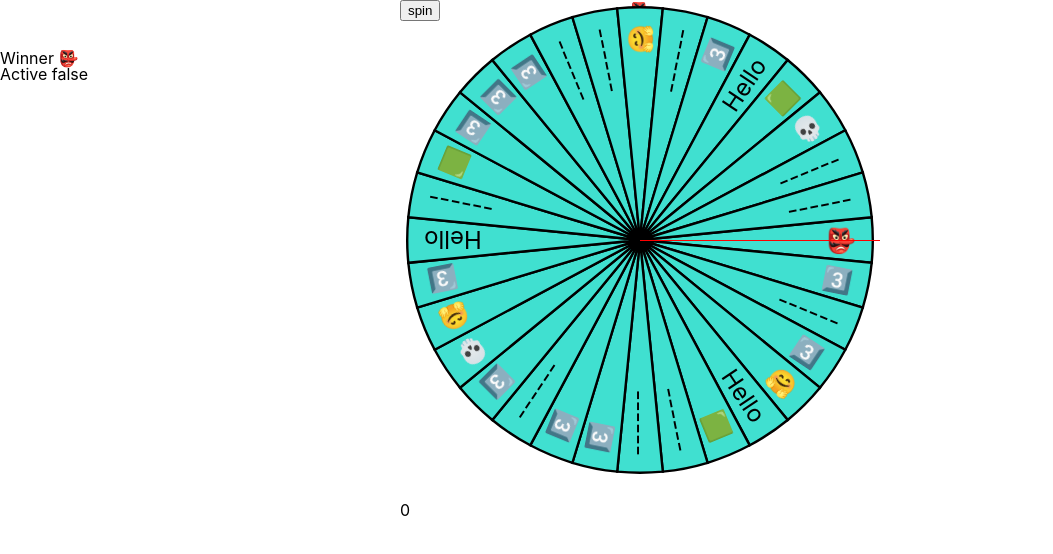
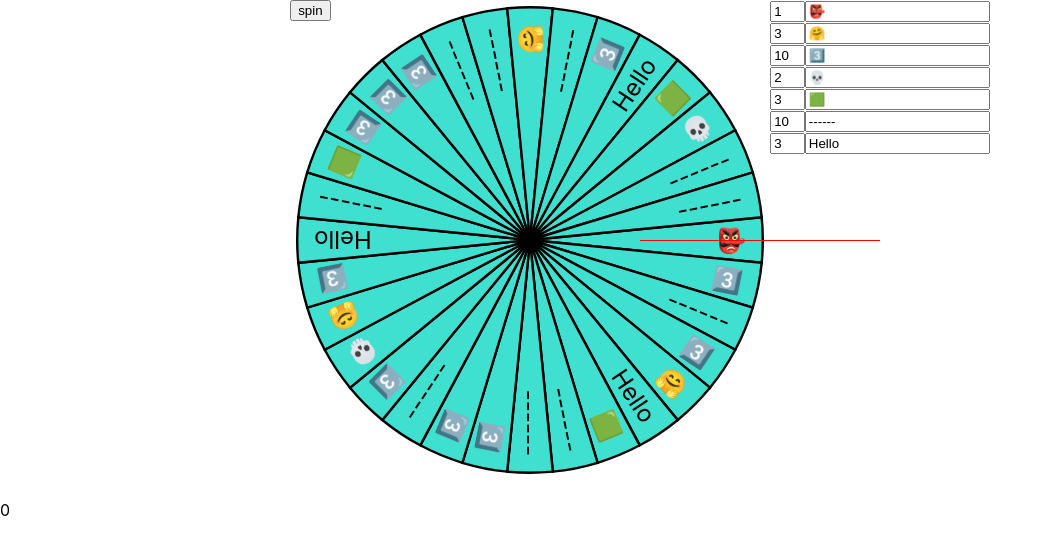
Before and after one commit to z-eric/EZ_Wheel, a React (Create React App) app in the folder spinner-wheel/: page / in a window 1280 px wide. Shown: the top 554 px of the page, without its empty margins (0-1053 px from the left). Built offline with nearby package versions, Linux system fonts and the light colour scheme.

Commit message:
wip 11 - refactored WheelContext with useMemo - LabelItem hooked up to context

```diff
--- a/spinner-wheel/src/components/LabelItem.tsx
+++ b/spinner-wheel/src/components/LabelItem.tsx
@@ -1,7 +1,18 @@
+import { WheelOption } from "../contexts/WheelContext";
 
-const LabelItem = () => {
+interface LabelItemProps {
+  wheelOption: WheelOption;
+  index: number;
+  handleChange: (text: string, index: number) => void;
+}
+
+const LabelItem = ({ wheelOption, index, handleChange }: LabelItemProps) => {
+
   return (
-    <div></div>
+    <div>
+      <input value={wheelOption.value} style={{width: '2em'}}></input>
+      <input value={wheelOption.label} onChange={(e) => handleChange(e.target.value, index)}></input>
+    </div>
   )
 }
 
--- a/spinner-wheel/src/components/LabelPanel.tsx
+++ b/spinner-wheel/src/components/LabelPanel.tsx
@@ -1,12 +1,23 @@
 import { useContext } from "react";
-import { WheelDataContext } from "../contexts/WheelDataContext";
+import { WheelContext } from "../contexts/WheelContext";
+import LabelItem from "./LabelItem";
 
 const LabelPanel = () => {
-  const wheelData = useContext(WheelDataContext);
+  const wheelContext = useContext(WheelContext);
+
+  const handleChange = (text: string, index: number) => {
+    console.log(text + ' ' + index);
+    let newData = wheelContext.data.slice();
+    newData[index].label = text;
+
+    wheelContext.setData(newData);
+  }
 
   return (
     <div>
-      {wheelData[0].label}
+      {wheelContext.data.map((wheelOption, i) => (
+        <LabelItem wheelOption={wheelOption} index={i} handleChange={handleChange}/>
+      ))}
     </div>
   )
 }
--- a/spinner-wheel/src/components/MainPanel.tsx
+++ b/spinner-wheel/src/components/MainPanel.tsx
@@ -1,7 +1,7 @@
 import { useState } from 'react';
 import WheelSpinner from './WheelSpinner';
 import LabelPanel from './LabelPanel';
-import { WheelDataContext, WheelOption } from '../contexts/WheelDataContext';
+import { WheelContextProvider, WheelOption } from '../contexts/WheelContext';
 
 const DEBUG_MODE = true;
 
@@ -49,22 +49,23 @@ const initializeWheelData = () => {
 
 const MainPanel = () => {
 
-  const [wheelData, setWheelData] = useState(initializeWheelData);
+  // const [wheelData, setWheelData] = useState(initializeWheelData);
   const [isActive, setIsActive] = useState(false);
   const [winningLocation, setWinningLocation] = useState(0);
 
   const isActiveSetter = (active: boolean) => {
     setIsActive(active);
   };
+
   const winningLocationSetter = (location: number) => {
     // console.log('location ' + location)
     setWinningLocation(location);
   };
 
   return (
-    <WheelDataContext.Provider value={wheelData}>
+    <WheelContextProvider initOptions={initializeWheelData()}>
       <div style={{
-        position: 'absolute',
+        // position: 'absolute',
       }}>
         <WheelSpinner
           isActive={isActive}
@@ -81,10 +82,9 @@ const MainPanel = () => {
         backgroundColor: 'red',
         zIndex: '10',
       }}/>
-      <p style={{position: 'absolute', top: '2em', left: '0'}}>Winner {wheelData[winningLocation].label}</p>
-      <p style={{ position: 'absolute', top: '3em', left: '0' }}>Active {isActive ? 'true' : 'false'}</p>
-      <LabelPanel/>
-    </WheelDataContext.Provider>
+      {/* <p style={{position: 'absolute', top: '2em', left: '0'}}>Winner {wheelData[winningLocation].label}</p> */}
+      <LabelPanel />
+    </WheelContextProvider>
   )
 }
 
--- a/spinner-wheel/src/components/Wheel.tsx
+++ b/spinner-wheel/src/components/Wheel.tsx
@@ -1,6 +1,13 @@
+/** Wheel.tsx
+ * Calculates, builds, and renders the wheel wedges based
+ * on the weights given to the options.
+ * Passes the resulting wedge pattern back up to WheelSpinner
+ * for correlating winning wedge with actual label.
+ */
+
 import { memo, useContext } from 'react';
 import Wedge from './Wedge';
-import { WheelDataContext, WheelOption } from '../contexts/WheelDataContext';
+import { WheelContext, WheelOption } from '../contexts/WheelContext';
 
 interface WheelProps {
   sendWedgePattern: (pattern: number[]) => void;
@@ -10,6 +17,10 @@ const wheelRadius = 10;
 
 let wedgePattern: number[] = [];
 
+/** Calculates the number and positions of wedges based on
+ * the provided weights. Algorithm attempts to minimize clumping
+ * of repeated wedges.
+ */
 const calcWedgePattern = (wheelData : WheelOption[]) => {
   console.clear();
 
@@ -57,9 +68,10 @@ const calcWedgePattern = (wheelData : WheelOption[]) => {
   console.log('wedgePattern ' + wedgePattern);
 };
 
+/** Calculates the mathematical properties each wedge requires
+ * and returns the array of assembled Wedges.
+ */
 const buildWedges = (wheelData: WheelOption[], wheelRadius: number) => {
-
-
   // cartesian from polar
   // x = r * cos(angle)
   // y = r * sin(angle)
@@ -88,12 +100,10 @@ const buildWedges = (wheelData: WheelOption[], wheelRadius: number) => {
   );
 };
 
+const Wheel = memo(({sendWedgePattern} : WheelProps) => {
+  const wheelContext = useContext(WheelContext);
 
-const Wheel = memo(({sendWedgePattern} : WheelProps) => {
-  const wheelData = useContext(WheelDataContext);
-
-
-  calcWedgePattern(wheelData);
+  calcWedgePattern(wheelContext.data);
   sendWedgePattern(wedgePattern);
 
   return (
@@ -104,7 +114,7 @@ const Wheel = memo(({sendWedgePattern} : WheelProps) => {
           width: '30rem',
           height: '30rem',
         }}>
-        {buildWedges(wheelData, wheelRadius)}
+        {buildWedges(wheelContext.data, wheelRadius)}
       </div>
     </>
   );
--- /dev/null
+++ b/spinner-wheel/src/contexts/WheelContext.tsx
@@ -0,0 +1,38 @@
+import { createContext, ReactNode, useMemo, useState } from "react";
+
+export type WheelContextType = {
+  data: WheelOption[],
+  setData: (value: WheelOption[]) => void,
+}
+
+export interface WheelOption{
+    label: string,
+    value: number,
+}
+
+export const WheelContext = createContext<WheelContextType>({
+  data: [],
+  setData: () => { },
+});
+
+export const WheelContextProvider = ({
+  initOptions,
+  children,
+}: {
+  initOptions: WheelOption[],
+  children: ReactNode,
+}) => {
+  const [wheelData, setWheelData] = useState<WheelOption[]>(initOptions);
+
+  // useMemo on the context prevents the wheel from re-rendering when animated.
+  const wheelContextMemo = useMemo(() => ({
+    data: wheelData,
+    setData: setWheelData,
+  }), [wheelData]);
+
+  return (
+    <WheelContext.Provider value={wheelContextMemo}>
+        {children}
+    </WheelContext.Provider>
+  )
+}
--- a/spinner-wheel/src/contexts/WheelDataContext.tsx
+++ /dev/null
@@ -1,19 +0,0 @@
-import { createContext } from "react";
-
-export interface WheelOption{
-    label: string,
-    value: number,
-}
-
-const fallbackOptions: WheelOption[] = [
-  {
-    label: 'Foo',
-    value: 1,
-  },
-  {
-    label: 'Bar',
-    value: 1,
-  }
-]
-
-export const WheelDataContext = createContext<WheelOption[]>(fallbackOptions);
```
Also changed, not shown: spinner-wheel/src/components/WheelSpinner.tsx (+6 -3 lines), 1 other file (tests, documents, lock files or other folders).
